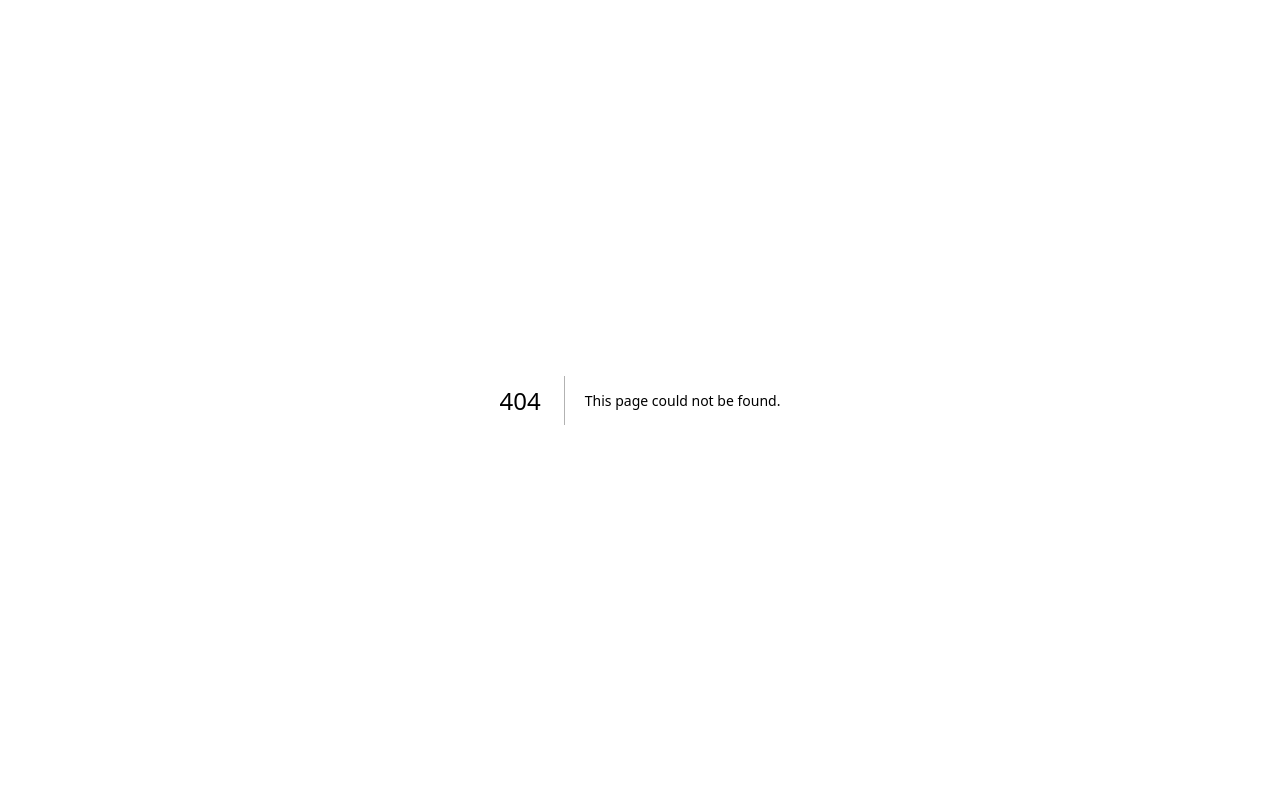
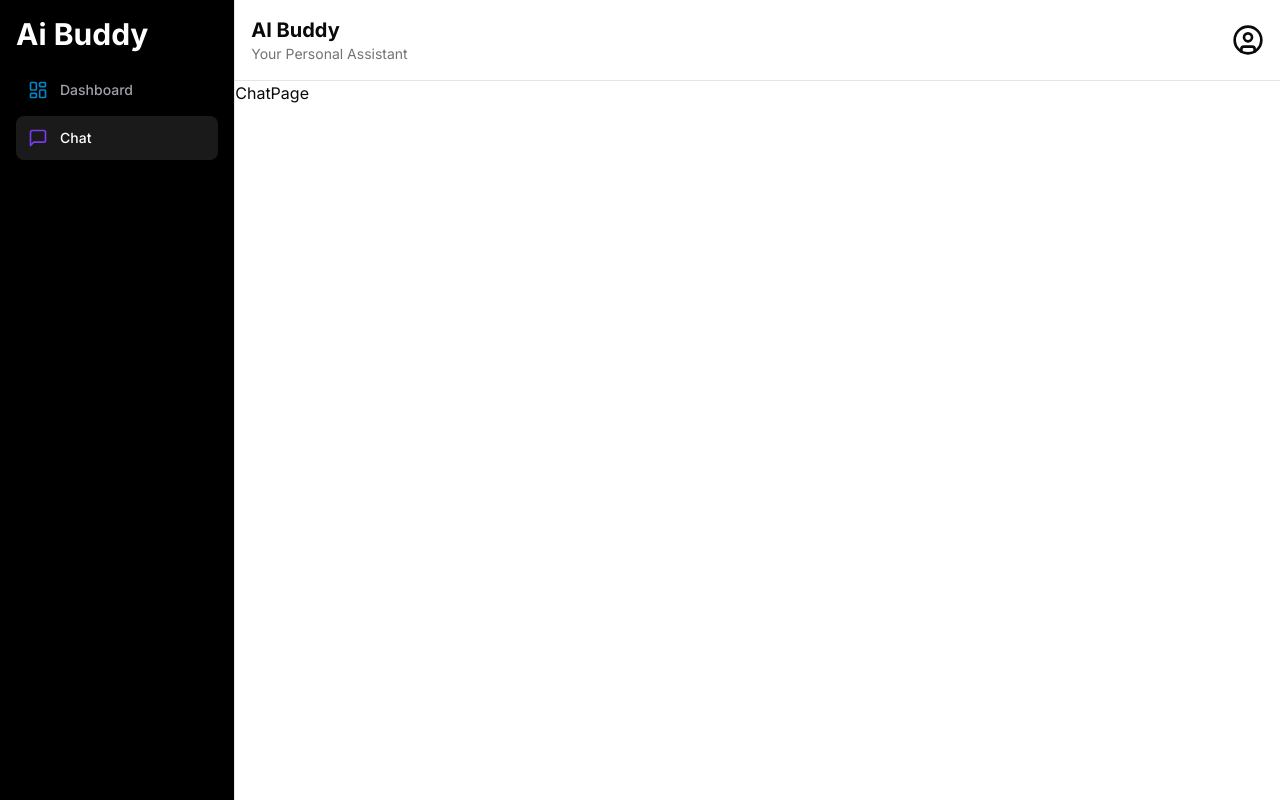
Before and after one commit to harshKapil1999/ai-buddy, a Next.js app: page /chat in a window 1280 px wide. Before the commit this address had no page. Built offline with nearby package versions, Linux system fonts and the light colour scheme.

Commit message:
- sidebar updated

```diff
--- /dev/null
+++ b/src/app/(dashboard)/(routes)/chat/page.tsx
@@ -0,0 +1,9 @@
+import React from 'react'
+
+const ChatPage = () => {
+  return (
+    <div>ChatPage</div>
+  )
+}
+
+export default ChatPage
--- a/src/components/sidebar.tsx
+++ b/src/components/sidebar.tsx
@@ -1,9 +1,57 @@
+"use client"
+
 import React from 'react'
 
+import {
+  Code,
+  ImageIcon,
+  LayoutDashboard,
+  MessageSquare,
+  Music,
+  Settings,
+  VideoIcon
+} from 'lucide-react';
+import Link from 'next/link';
+import { cn } from '@/lib/utils';
+import { usePathname } from 'next/navigation';
 const Sidebar = () => {
+  const pathname = usePathname()
+
+  const routes = [
+    {
+      label: "Dashboard",
+      href: "/dashboard",
+      icon: LayoutDashboard,
+      color: "text-sky-600"
+    },
+    {
+      label: "Chat",
+      href: "/chat",
+      icon: MessageSquare,
+      color: "text-violet-600"
+    },
+
+  ]
+
   return (
-    <div className='p-4 w-full h-screen'>
+    <div className='space-y-4 p-4 flex flex-col w-full h-screen bg-black text-white'>
         <h1 className='text-3xl font-bold'>Ai Buddy</h1>
+        <div className='space-y-1'>
+            {routes.map((route) => (
+                <Link
+                  href={route.href}
+                  key={route.href}
+                  className={cn("text-sm group flex p-3 w-full justify-start font-medium cursor-pointer hover:text-white hover:bg-white/10 rounded-lg transition",
+                    pathname === route.href ? "text-white bg-white/10" : "text-zinc-400"
+                  )}
+                >
+                  <div className='flex items-center'>
+                    <route.icon className={cn("h-5 w-5 mr-3", route.color)} />
+                    {route.label}
+                  </div>
+                </Link>
+            ))}
+        </div>
     </div>
   )
 }
```
